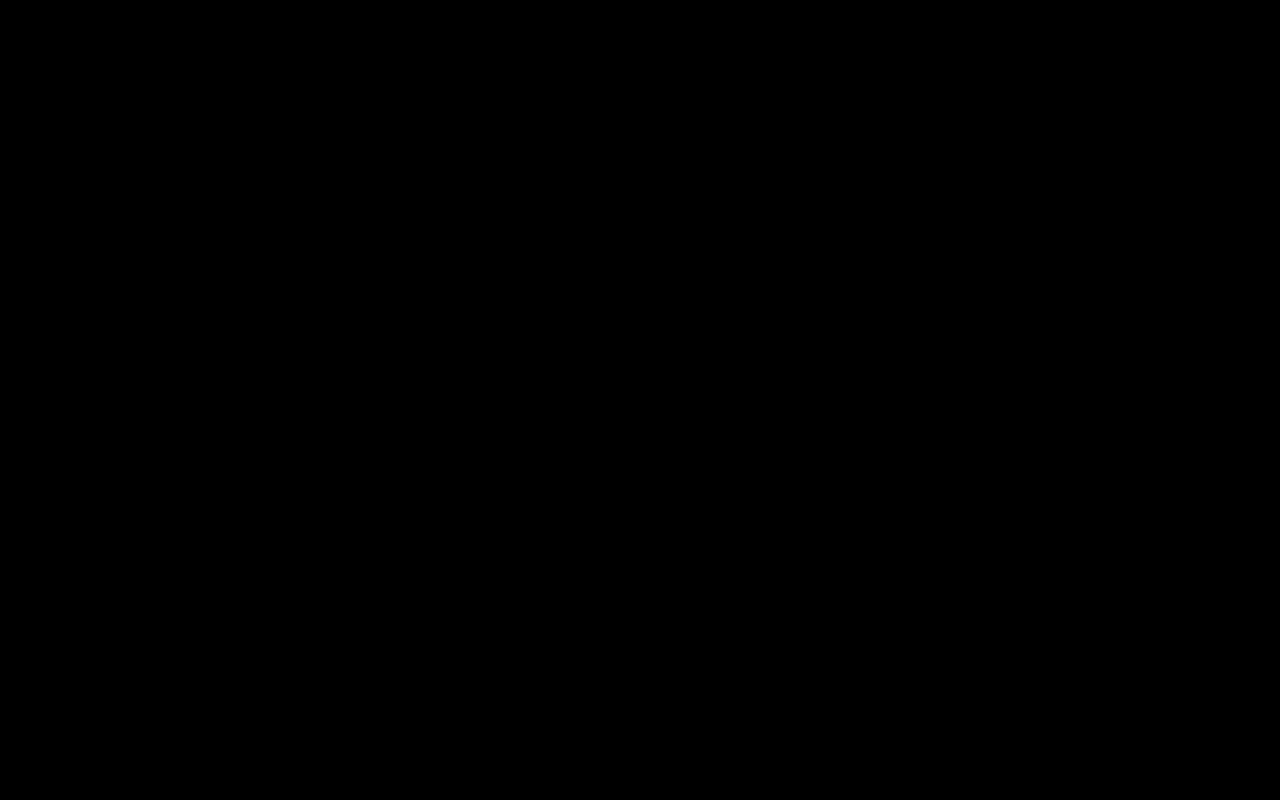
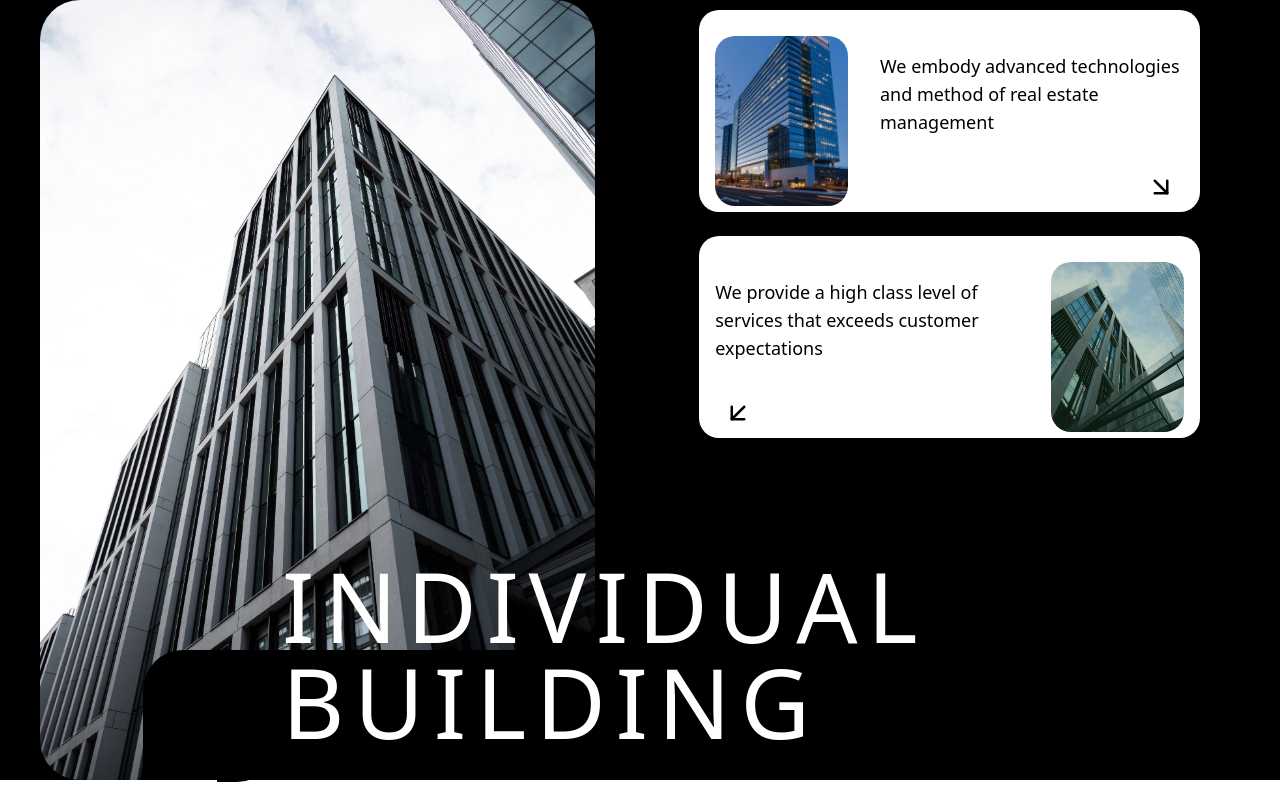
Before and after one commit to AshiqueHussain00/Individual-bulding-Website, a React (Vite) app: page / in a window 1280 px wide. Built offline with nearby package versions, Linux system fonts and the light colour scheme.

Commit message:
Individual Bulding design

```diff
--- a/src/App.jsx
+++ b/src/App.jsx
@@ -1,11 +1,12 @@
 import "./App.css";
-import AnimatedComponent from "./components/AnimatedComponent";
+
+import BuildingSection from "./components/BuildingSection";
 
 
 function App() {
   return (
     <div className="bg-black">
-      <AnimatedComponent />
+      <BuildingSection />
     </div>
   );
 }
--- a/src/components/BuildingCard.jsx
+++ b/src/components/BuildingCard.jsx
@@ -42,7 +42,7 @@ const BuildingCard = ({ data, index }) => {
 
         show: (i) => ({
             y: 10,
-            backgroundColor: ["#000000", "#989898", "#DDDDDD", "#FFFFFF"],
+            backgroundColor: ["#fff"],
             transition: {
                 delay: i * 0.3,
                 duration: 0.7,
@@ -78,13 +78,13 @@ const BuildingCard = ({ data, index }) => {
 
         <motion.div
             ref={ref}
-            initial={{ y: -10, backgroundColor: "#000000" }}
+            initial={{ y: -10, backgroundColor: "#000000", opacity: 1}}
             animate={
                 shouldAnimate ? "show" : ""
             }
             custom={index}
             variants={Variant1}
-            className={`w-full  flex gap-x-8  py-6 px-4 bg-white rounded-[20px] text-black relative
+            className={`w-full  flex gap-x-8  py-4 px-4 bg-white rounded-[20px] text-black relative
         ${data.id % 2 === 0 ? "flex-row-reverse" : "flex-row"
                 }
     `}>
```
